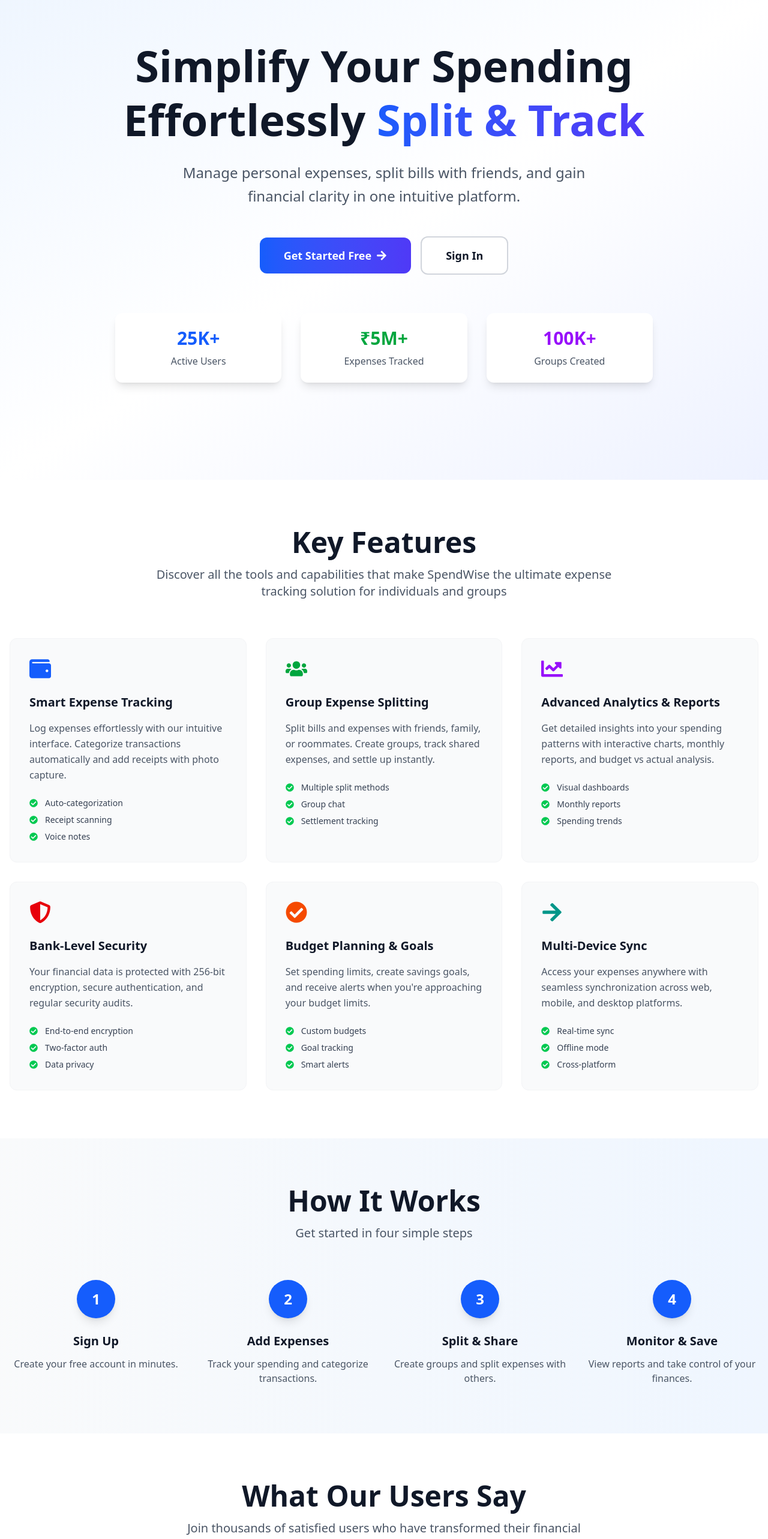
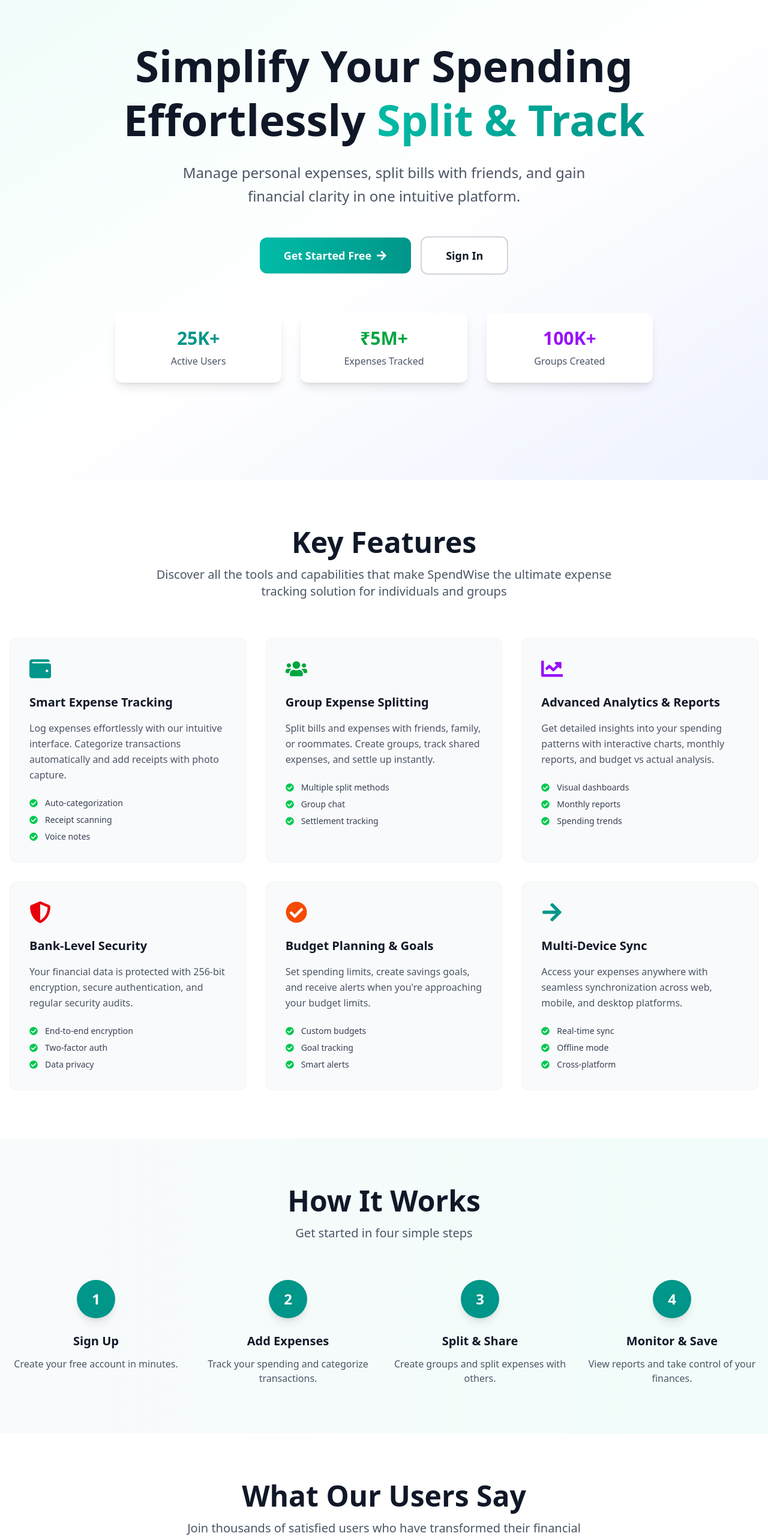
Before and after one commit to akv55/ExpenseEase, a React (Vite) app in the folder Frontend/: page / in a window 1280 px wide. Shown: the top 2566 px of the page at 60% size. Built offline with nearby package versions, Linux system fonts and the light colour scheme; no server answers.

Commit message:
feat: Update Home component styles to use teal color scheme for improved visual consistency

```diff
--- a/Frontend/src/components/Landing/Home.jsx
+++ b/Frontend/src/components/Landing/Home.jsx
@@ -6,7 +6,7 @@
 const Home = () => {
   const features = [
     {
-      icon: <FaWallet className="text-4xl text-blue-600" />,
+      icon: <FaWallet className="text-4xl text-teal-600" />,
       title: "Smart Expense Tracking",
       description: "Log expenses effortlessly with our intuitive interface. Categorize transactions automatically and add receipts with photo capture.",
       benefits: ["Auto-categorization", "Receipt scanning", "Voice notes"]
@@ -69,11 +69,11 @@
   return (
     <>
       {/* Hero Section */}
-      <div className="min-h-screen bg-gradient-to-br from-blue-50 via-white to-indigo-50">
+      <div className="min-h-screen bg-gradient-to-br from-teal-50 via-white to-indigo-50">
         <div className="container mx-auto px-4 py-16">
           <div className="text-center max-w-4xl mx-auto">
             <h1 className="text-5xl md:text-7xl font-bold text-gray-900 mb-6 leading-tight">
-              Simplify Your Spending Effortlessly<span className="text-transparent bg-clip-text bg-gradient-to-r from-blue-600 to-indigo-600"> Split & Track</span>
+              Simplify Your Spending Effortlessly<span className="text-transparent bg-clip-text bg-gradient-to-r from-teal-500 to-teal-600"> Split & Track</span>
             </h1>
             <p className="text-xl md:text-2xl text-gray-600 mb-12 max-w-3xl mx-auto leading-relaxed">
               Manage personal expenses, split bills with friends, and gain financial clarity in one intuitive platform.
@@ -81,20 +81,20 @@
             <div className="flex flex-col sm:flex-row gap-4 justify-center items-center mb-16">
               <Link
                 to="/signup"
-                className="bg-gradient-to-r from-blue-600 to-indigo-600 hover:from-blue-700 hover:to-indigo-700 text-white font-semibold py-4 px-10 rounded-xl transition-all duration-300 transform hover:scale-105 hover:shadow-xl inline-flex items-center gap-2 text-lg"
+                className="bg-gradient-to-r from-teal-500 to-teal-600 hover:from-teal-700 hover:to-teal-700 text-white font-semibold py-4 px-10 rounded-xl transition-all duration-300 transform hover:scale-105 hover:shadow-xl inline-flex items-center gap-2 text-lg"
               >
                 Get Started Free <FaArrowRight />
               </Link>
               <Link
                 to="/login"
-                className="bg-white text-gray-900 border-2 border-gray-300 hover:border-blue-500 font-semibold py-4 px-10 rounded-xl transition-all duration-300 hover:shadow-lg text-lg"
+                className="bg-white text-gray-900 border-2 border-gray-300 hover:border-teal-500 font-semibold py-4 px-10 rounded-xl transition-all duration-300 hover:shadow-lg text-lg"
               >
                 Sign In
               </Link>
             </div>
             <div className="grid grid-cols-1 md:grid-cols-3 gap-8 text-center">
               <div className="bg-white p-6 rounded-xl shadow-lg">
-                <div className="text-3xl font-bold text-blue-600 mb-2">25K+</div>
+                <div className="text-3xl font-bold text-teal-600 mb-2">25K+</div>
                 <div className="text-gray-600">Active Users</div>
               </div>
               <div className="bg-white p-6 rounded-xl shadow-lg">
@@ -144,7 +144,7 @@
       </div>
 
       {/* How It Works Section */}
-      <div className="py-20 bg-gradient-to-r from-gray-50 to-blue-50">
+      <div className="py-20 bg-gradient-to-r from-gray-50 to-teal-50">
         <div className="container mx-auto px-4">
           <div className="text-center mb-16">
             <h2 className="text-4xl md:text-5xl font-bold text-gray-900 mb-4">
@@ -157,7 +157,7 @@
           <div className="grid grid-cols-1 md:grid-cols-2 lg:grid-cols-4 gap-8">
             {steps.map((step, index) => (
               <div key={index} className="text-center">
-                <div className="bg-blue-600 text-white w-16 h-16 rounded-full flex items-center justify-center text-2xl font-bold mx-auto mb-6 shadow-lg">
+                <div className="bg-teal-600 text-white w-16 h-16 rounded-full flex items-center justify-center text-2xl font-bold mx-auto mb-6 shadow-lg">
                   {step.step}
                 </div>
                 <h3 className="text-xl font-semibold text-gray-900 mb-3">{step.title}</h3>
@@ -182,7 +182,7 @@
           <div className="grid grid-cols-1 md:grid-cols-3 gap-8">
             <div className="bg-gray-50 p-8 rounded-xl shadow-lg">
               <div className="flex items-center mb-4">
-                <div className="w-12 h-12 bg-blue-600 rounded-full flex items-center justify-center text-white font-bold text-lg mr-4">
+                <div className="w-12 h-12 bg-teal-600 rounded-full flex items-center justify-center text-white font-bold text-lg mr-4">
                   S
                 </div>
                 <div>
@@ -236,17 +236,17 @@
       </div>
 
       {/* CTA Section */}
-      <div className="py-20 bg-gradient-to-r from-blue-600 to-indigo-600">
+      <div className="py-20 bg-gradient-to-r from-teal-500 to-teal-600">
         <div className="container mx-auto px-4 text-center">
           <h2 className="text-4xl md:text-5xl font-bold text-white mb-6">
             Ready to Take Control?
           </h2>
-          <p className="text-xl text-blue-100 mb-8 max-w-2xl mx-auto">
+          <p className="text-xl text-teal-100 mb-8 max-w-2xl mx-auto">
             Join thousands of users who are already managing their finances smarter with SpendWise.
           </p>
           <Link
             to="/signup"
-            className="bg-white text-blue-600 hover:bg-gray-100 font-semibold py-4 px-10 rounded-xl transition-all duration-300 transform hover:scale-105 hover:shadow-xl inline-flex items-center gap-2 text-lg"
+            className="bg-white text-teal-600 hover:bg-gray-100 font-semibold py-4 px-10 rounded-xl transition-all duration-300 transform hover:scale-105 hover:shadow-xl inline-flex items-center gap-2 text-lg"
           >
             Start Your Journey <FaArrowRight />
           </Link>
```
